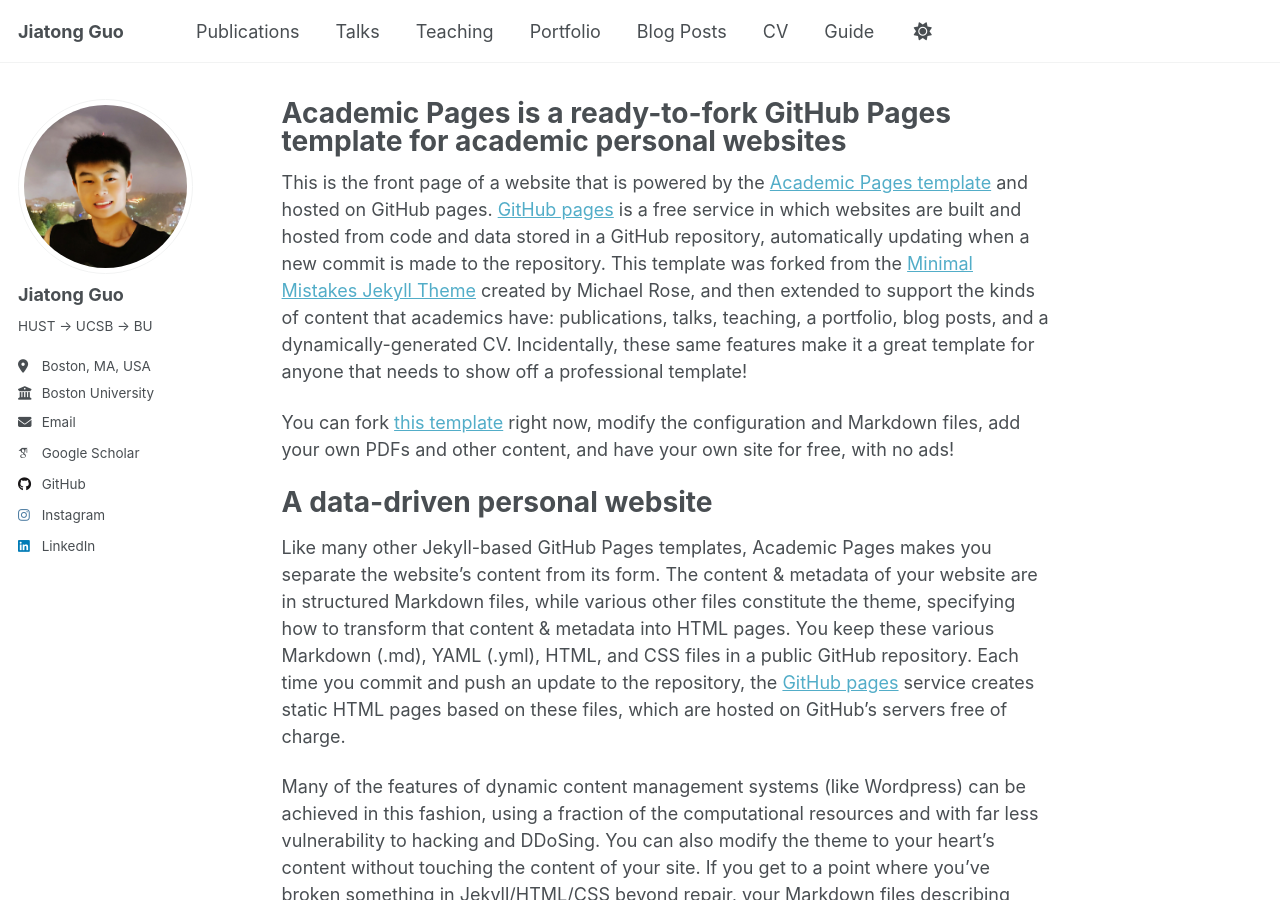
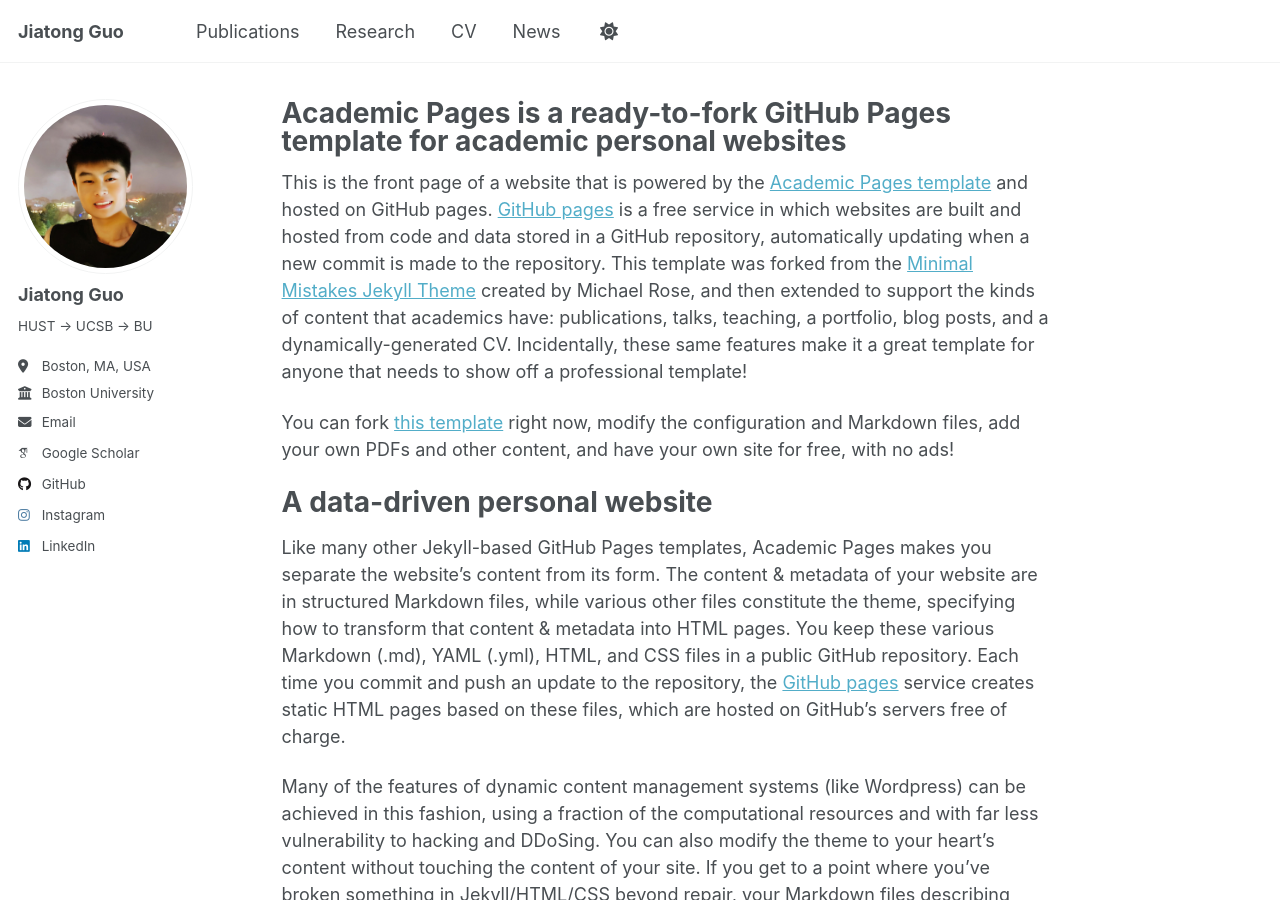
Before and after one commit to guojiatong/guojiatong.github.io, a Jekyll site: the page built from _pages/about.md, in a window 1280 px wide and 900 px high. Built offline with Jekyll 4.4.1, drawn with Linux system fonts in a browser that asks for light colours; some web fonts are replaced; a script that is not in the unit is left out.

Commit message:
Update navigation.yml

```diff
--- a/_data/navigation.yml
+++ b/_data/navigation.yml
@@ -11,23 +11,11 @@ main:
   - title: "Publications"
     url: /publications/
 
-  - title: "Talks"
-    url: /talks/
-
-  - title: "Teaching"
-    url: /teaching/
-
-  - title: "Portfolio"
-    url: /portfolio/
-
-  - title: "Blog Posts"
-    url: /year-archive/
+  - title: "Research"
+    url: /research/
 
   - title: "CV"
-    url: /cv/
+    url: /cv-jiatong/
 
-  # - title: "CV"
-  #   url: /cv-json/
-
-  - title: "Guide"
-    url: /markdown/
+  - title: "News"
+    url: /news/
```
